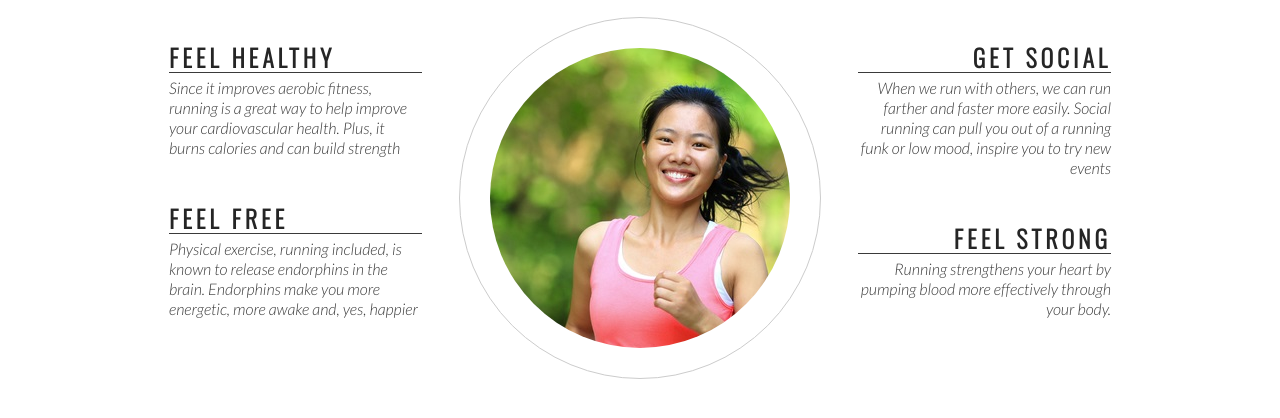
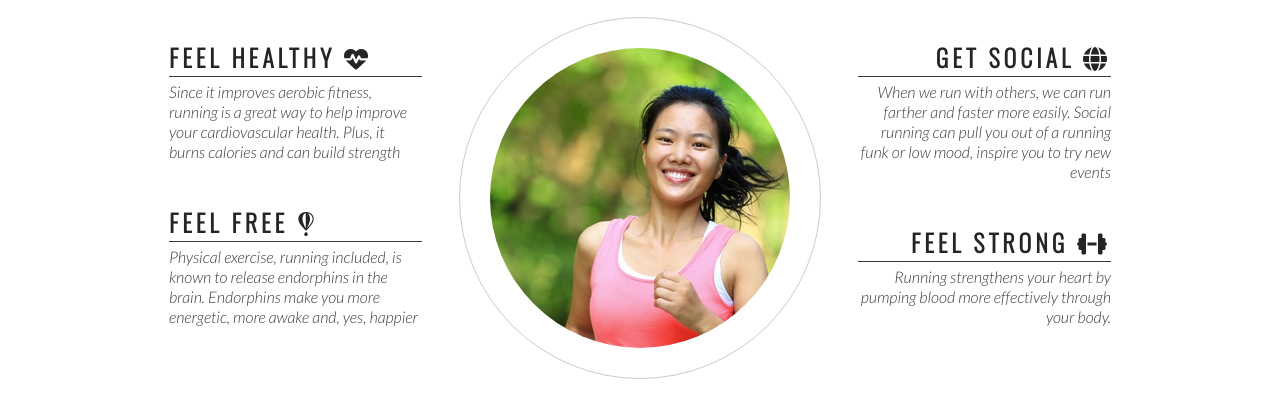
Before and after one commit to riipon1/love-running, a plain HTML site: page index.html in a window 1280 px wide. Shown: the part 764-1182 px from the top of the page. Drawn offline with nearby package versions, Linux system fonts and the light colour scheme.

```diff
--- a/index.html
+++ b/index.html
@@ -39,14 +39,14 @@
         <h2 id="welcome">Why Love Running With Us?</h2>
         <div id ="left-about">
             <div class="left-about-heading">
-                <h2>Feel Healthy</h2>
+                <h2>Feel Healthy <i class="fas fa-heartbeat"></i></h2>
                 <hr>
                 <p>
                     Since it improves aerobic fitness, running is a great way to help improve your cardiovascular health. Plus, it burns calories and can build strength
                 </p>
             </div>
             <div class="left-about-heading">
-            <h2>Feel Free</h2>
+            <h2>Feel Free <i class="fab fa-fly"></i></h2>
             <hr>
             <p>
                 Physical exercise, running included, is known to release endorphins in the brain. Endorphins make you more energetic, more awake and, yes, happier
@@ -57,13 +57,13 @@
 
         <div id="right-about">
             <div class ="right-about-heading">
-                <h2>Get Social</h2>
+                <h2>Get Social <i class="fas fa-globe"></i></h2>
                 <hr>
                 <p>When we run with others, we can run farther and faster more easily. Social running can pull you out of a running funk or low mood, inspire you to try new events
                 </p>
             </div>
             <div class ="right-about-heading">
-                <h2>Feel Strong</h2>
+                <h2>Feel Strong <i class="fas fa-dumbbell"></i></h2>
                 <hr>
                 <p>Running strengthens your heart by pumping blood more effectively through your body.
                 </p>
@@ -82,5 +82,7 @@
     <footer>
         Social links here
     </footer>
+    <!--font Awesome script-->
+    <script src="https://kit.fontawesome.com/aaebe53144.js" crossorigin="anonymous"></script>
 </body>
 </html>
```
